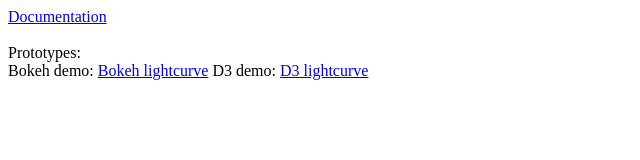
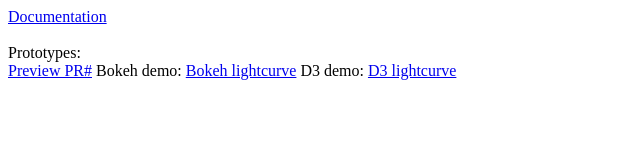
Before and after one commit to esg-epfl-apc/astrojsvis, a plain HTML site: page index.html in a window 1280 px wide. Shown: the whole page, without its empty margins (0-640 px from the left). Drawn offline with Linux system fonts and the light colour scheme.

Commit message:
Added preview link

```diff
--- a/index.html
+++ b/index.html
@@ -7,6 +7,7 @@
         <br><br>
         Prototypes:
         <div id="previews">
+<a href="https://esg-epfl-apc.github.io/astrojsvis/pr-preview/pr-13/">Preview PR#</a>
             Bokeh demo: <a href="https://esg-epfl-apc.github.io/astrojsvis/manual-preview-pr/pr-5/lc_demo.html">Bokeh lightcurve</a>
             D3 demo: <a href="https://esg-epfl-apc.github.io/astrojsvis/manual-preview-pr/pr-6/demo.html">D3 lightcurve</a>
         </div>
```
